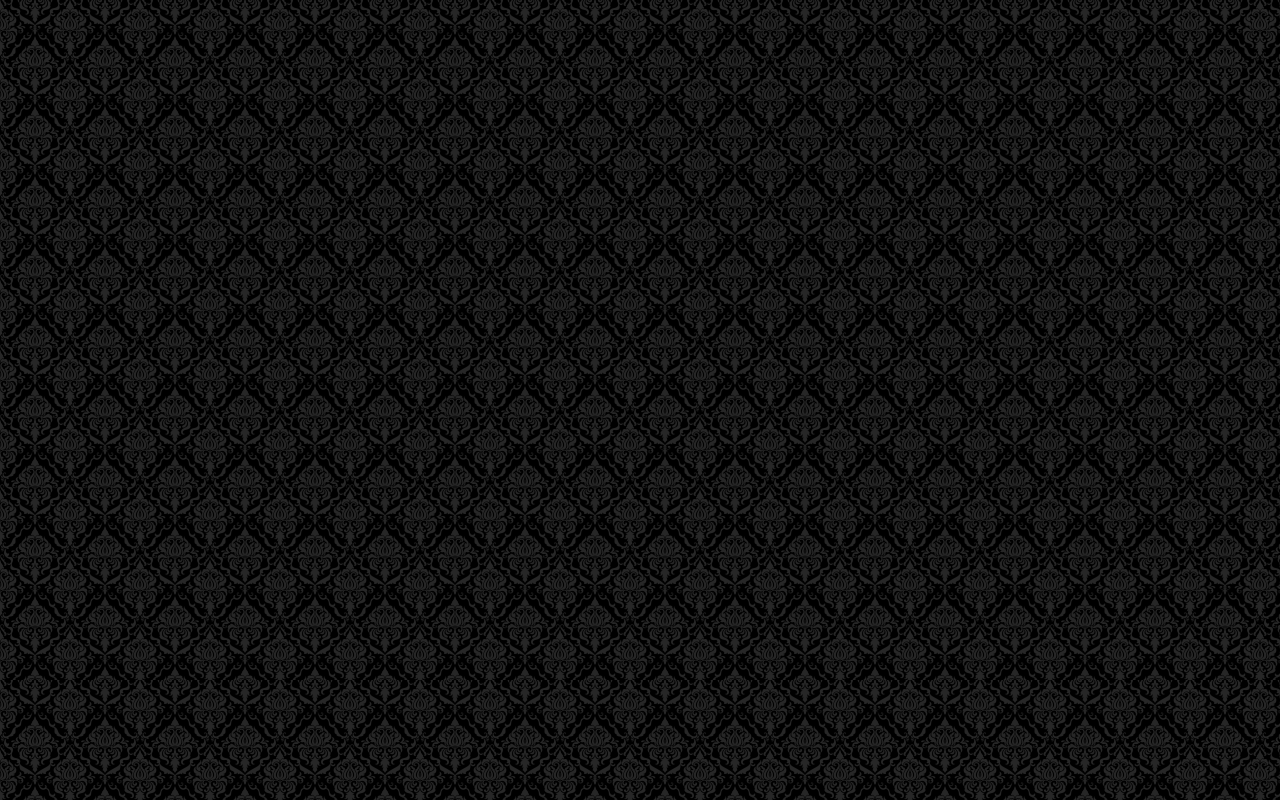
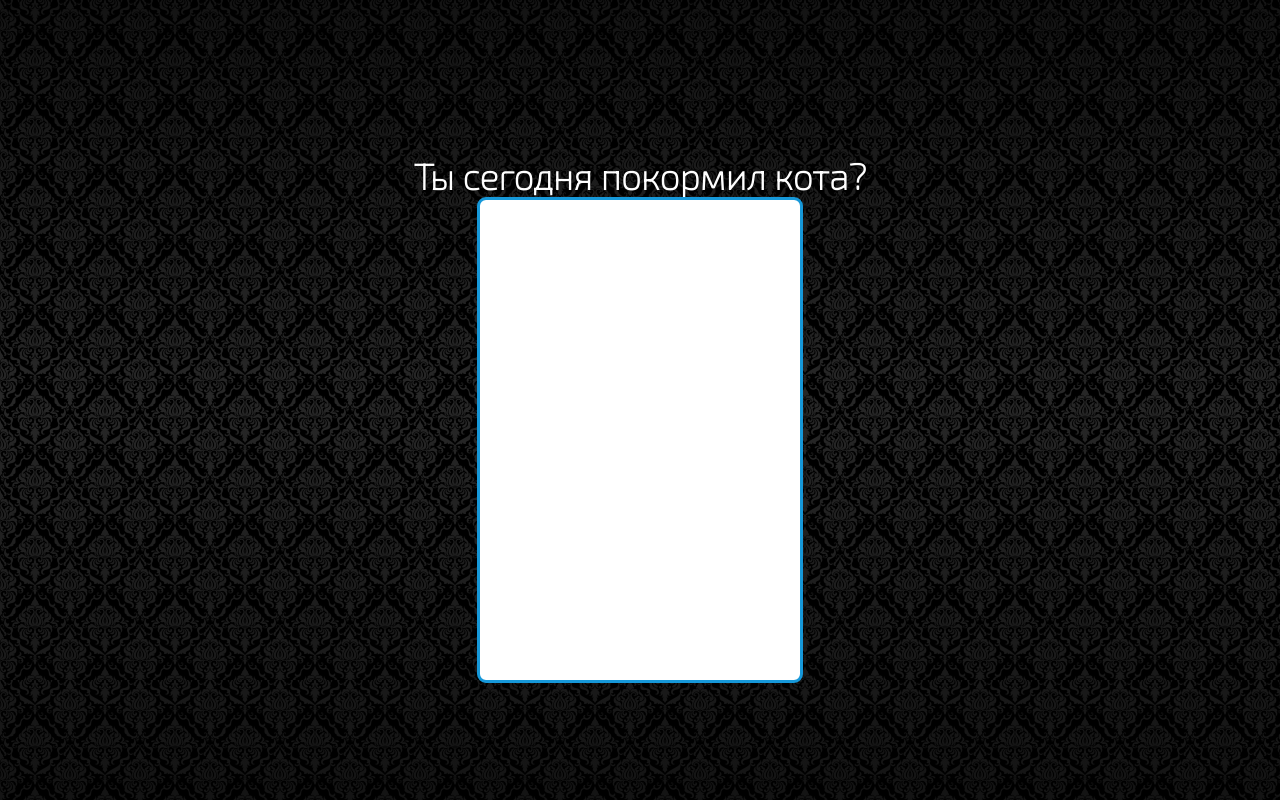
Before and after one commit to gladunvv/fun-cats, a React (Create React App) app: page / in a window 1280 px wide. Built offline with nearby package versions, Linux system fonts and the light colour scheme.

Commit message:
feat: update project

```diff
--- a/src/components/App/App.css
+++ b/src/components/App/App.css
@@ -1,6 +1,12 @@
+@import url('https://fonts.googleapis.com/css2?family=Exo+2:wght@100&display=swap');
+
 * {
   margin: 0;
   padding: 0;
+}
+
+body {
+  background-image: url('../../static/img/Pattern.png');
 }
 
 .container {
@@ -9,11 +15,11 @@
   display: flex;
   justify-content: center;
   align-items: center;
-  background-image: url("../../static/img/Pattern.png"),
-    linear-gradient(
-      180deg,
-      rgba(0, 0, 0, 0.5) 0%,
-      rgba(0, 0, 0, 5e-5) 49.88%,
-      rgba(0, 0, 0, 0.5) 100%
-    );
+  flex-direction: column;
+  background: linear-gradient(
+    180deg,
+    rgba(0, 0, 0, 0.5) 0%,
+    rgba(0, 0, 0, 5e-5) 49.88%,
+    rgba(0, 0, 0, 0.5) 100%
+  );
 }
--- a/src/components/App/App.js
+++ b/src/components/App/App.js
@@ -1,8 +1,18 @@
-import React from "react";
-import "./App.css";
+import React from 'react';
+import { Title } from '../Title/Title';
+import { Card } from '../Card/Card';
+
+import './App.css';
 
 function App() {
-  return <div className="container"></div>;
+  return (
+    <div className='container'>
+      <Title />
+      <div className='card-wrapper'>
+        <Card />
+      </div>
+    </div>
+  );
 }
 
 export default App;
--- a/src/components/Card/Card.css
+++ b/src/components/Card/Card.css
@@ -0,0 +1,7 @@
+.card {
+  width: 320px;
+  height: 480px;
+  border: solid 3px #1698d9;
+  border-radius: 9px;
+  background: #fff;
+}
--- a/src/components/Card/Card.js
+++ b/src/components/Card/Card.js
@@ -0,0 +1,7 @@
+import React from 'react';
+
+import './Card.css';
+
+export const Card = () => {
+  return <div className='card'></div>;
+};
--- /dev/null
+++ b/src/components/Title/Title.css
@@ -0,0 +1,7 @@
+.title {
+  font-family: 'Exo 2', sans-serif;
+  font-size: 36px;
+  color: #fff;
+  background: rgba(0, 0, 0, 0);
+  margin-top: 36px;
+}
--- /dev/null
+++ b/src/components/Title/Title.js
@@ -0,0 +1,7 @@
+import React from 'react';
+
+import './Title.css';
+
+export const Title = () => {
+  return <h2 className='title'>Ты сегодня покормил кота?</h2>;
+};
```
Also changed, not shown: src/components/Title/TItitle.js (deleted), src/components/Title/Titile.css (deleted), 1 other file (tests, documents, lock files or other folders).
